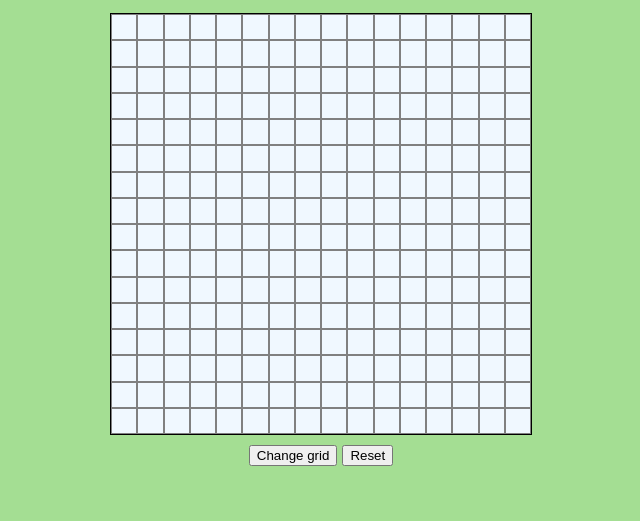
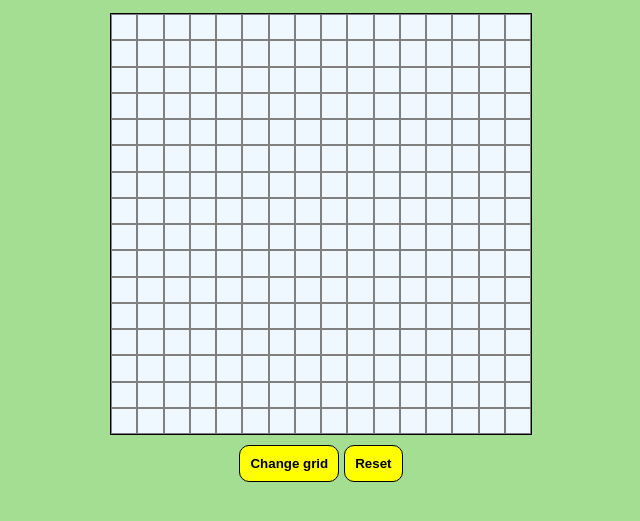
Before and after one commit to jaxx123x/etch-a-sketch, a plain HTML site: page index.html in a window 1280 px wide. Shown: the part 129-650 px from the top of the page, without its empty margins (319-959 px from the left). Drawn offline with Linux system fonts and the light colour scheme.

Commit message:
some finisation

```diff
--- a/style.css
+++ b/style.css
@@ -35,3 +35,19 @@ body {
     display: flex;
     gap: 5px;
 }
+
+.gridButton {
+    padding: 10px;
+    background-color: yellow;
+    border-radius: 10px;
+    border: 1px solid black;
+    font-weight: 900;
+}
+
+.resetButton {
+    padding: 10px;
+    background-color: yellow;
+    border-radius: 10px;
+    border: 1px solid black;
+    font-weight: 900;
+}
```
Also changed, not shown: script.js (+1 -10 lines).
